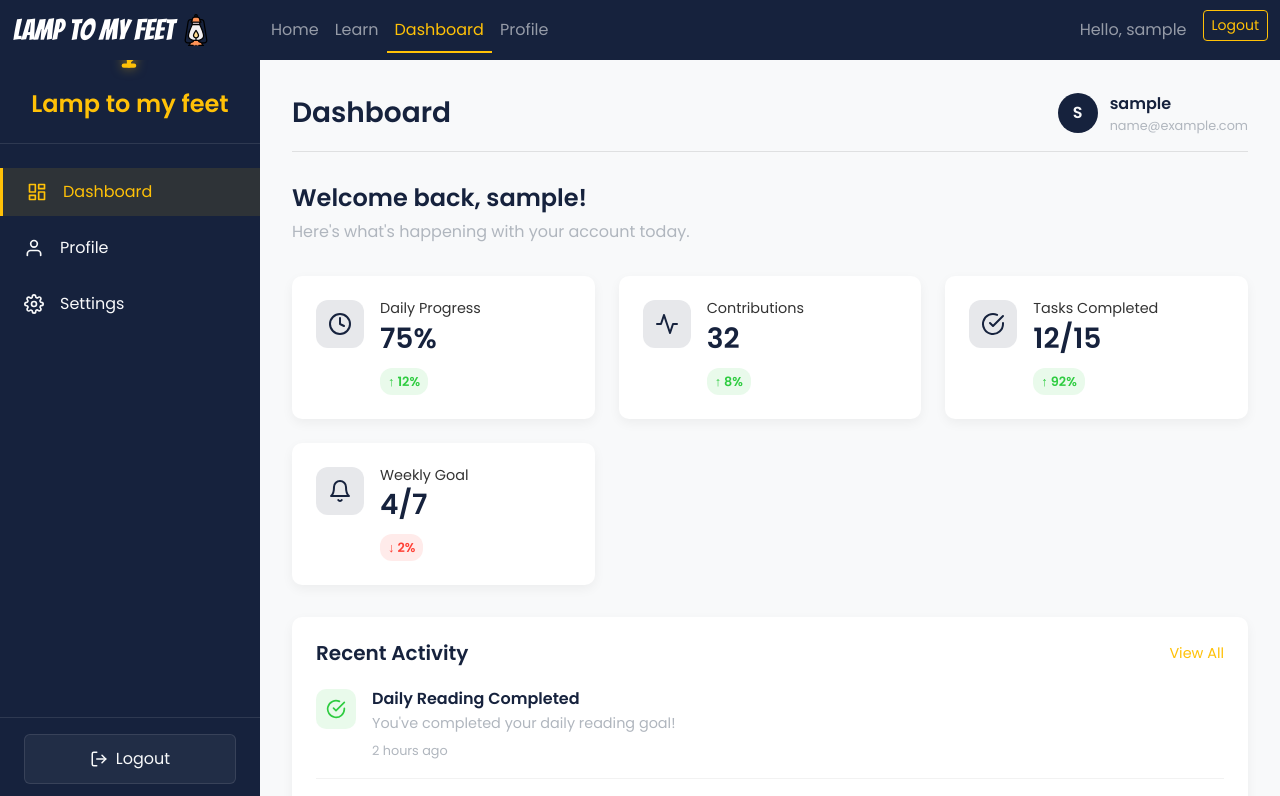
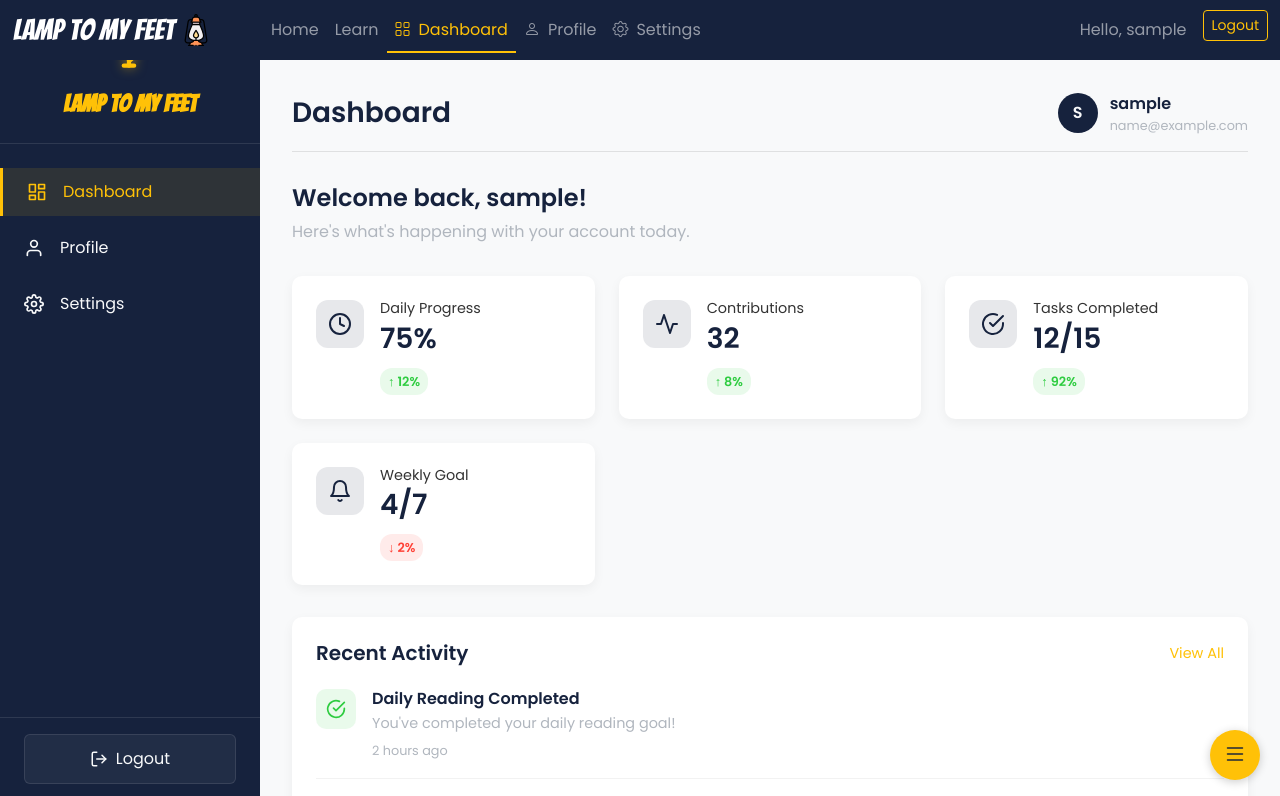
Before and after one commit to marcosdiego1904/front, a React (Vite) app: page /dashboard in a window 1280 px wide. Shown: the top 796 px of the page. Built offline with nearby package versions, Linux system fonts and the light colour scheme; sample sign-in values are in the browser's storage.

Commit message:
upd navbar

```diff
--- a/src/Navbar/index.tsx
+++ b/src/Navbar/index.tsx
@@ -1,15 +1,40 @@
 import { NavLink } from "react-router-dom";
 import 'bootstrap-icons/font/bootstrap-icons.css';
 import imag from '../oil-lamp.png';
-import { useAuth } from "../auth/context/AuthContext"; // Import the auth context
+import { useAuth } from "../auth/context/AuthContext";
+import { useState, useEffect } from "react";
 import "./nav.css";
 
 const Navbar = () => {
   // Get authentication state and functions from context
   const { user, isAuthenticated, logout } = useAuth();
+  // State para controlar la visibilidad del sidebar
+  const [sidebarVisible, setSidebarVisible] = useState(false);
+
+  // Función para alternar la visibilidad del sidebar
+  const toggleSidebar = () => {
+    setSidebarVisible(!sidebarVisible);
+  };
+
+  // Cerrar sidebar al cambiar de ruta o en pantallas grandes
+  useEffect(() => {
+    const handleResize = () => {
+      if (window.innerWidth > 768) {
+        setSidebarVisible(false);
+      }
+    };
+
+    window.addEventListener('resize', handleResize);
+
+    // Cleanup al desmontar
+    return () => {
+      window.removeEventListener('resize', handleResize);
+    };
+  }, []);
 
   const handleLogout = () => {
     logout();
+    setSidebarVisible(false);
   };
 
   return (
@@ -50,12 +75,20 @@ const Navbar = () => {
                 <>
                   <li className="nav-item">
                     <NavLink to="/dashboard" className="nav-link">
+                      <i className="bi bi-grid me-2"></i>
                       Dashboard
                     </NavLink>
                   </li>
                   <li className="nav-item">
                     <NavLink to="/profile" className="nav-link">
+                      <i className="bi bi-person me-2"></i>
                       Profile
+                    </NavLink>
+                  </li>
+                  <li className="nav-item">
+                    <NavLink to="/settings" className="nav-link">
+                      <i className="bi bi-gear me-2"></i>
+                      Settings
                     </NavLink>
                   </li>
                 </>
@@ -86,7 +119,7 @@ const Navbar = () => {
                     </NavLink>
                   </li>
                   <li className="nav-item">
-                    <NavLink to="/register" className="nav-link  ">
+                    <NavLink to="/register" className="nav-link">
                       Register
                     </NavLink>
                   </li>
@@ -96,6 +129,79 @@ const Navbar = () => {
           </div>
         </div>
       </nav>
+
+      {/* Botón para mostrar/ocultar sidebar en pantallas pequeñas */}
+      {isAuthenticated && (
+        <button
+          className="sidebar-toggle-button"
+          onClick={toggleSidebar}
+          aria-label="Toggle sidebar"
+        >
+          <i className={`bi ${sidebarVisible ? 'bi-x' : 'bi-list'}`}></i>
+        </button>
+      )}
+
+      {/* Sidebar para pantallas pequeñas - Solo visible cuando el usuario está autenticado */}
+      {isAuthenticated && (
+        <div className={`mobile-sidebar ${sidebarVisible ? 'show' : ''}`}>
+          <div className="sidebar-header">
+            <div className="lamp-icon">
+              <img src={imag} alt="Lamp Icon" className="sidebar-lamp-icon" />
+            </div>
+            <h1 className="sidebar-title">Lamp to my feet</h1>
+          </div>
+
+          <nav className="sidebar-nav">
+            <ul>
+              <li className="sidebar-item">
+                <NavLink
+                  to="/dashboard"
+                  className={({ isActive }) => isActive ? "sidebar-link active" : "sidebar-link"}
+                  onClick={() => setSidebarVisible(false)}
+                >
+                  <i className="bi bi-grid me-2"></i>
+                  Dashboard
+                </NavLink>
+              </li>
+              <li className="sidebar-item">
+                <NavLink
+                  to="/profile"
+                  className={({ isActive }) => isActive ? "sidebar-link active" : "sidebar-link"}
+                  onClick={() => setSidebarVisible(false)}
+                >
+                  <i className="bi bi-person me-2"></i>
+                  Profile
+                </NavLink>
+              </li>
+              <li className="sidebar-item">
+                <NavLink
+                  to="/settings"
+                  className={({ isActive }) => isActive ? "sidebar-link active" : "sidebar-link"}
+                  onClick={() => setSidebarVisible(false)}
+                >
+                  <i className="bi bi-gear me-2"></i>
+                  Settings
+                </NavLink>
+              </li>
+            </ul>
+          </nav>
+
+          <div className="sidebar-footer">
+            <button onClick={handleLogout} className="logout-button">
+              <i className="bi bi-box-arrow-right me-2"></i>
+              Logout
+            </button>
+          </div>
+        </div>
+      )}
+
+      {/* Overlay para cerrar el sidebar al hacer clic fuera de él */}
+      {sidebarVisible && (
+        <div
+          className="sidebar-overlay"
+          onClick={() => setSidebarVisible(false)}
+        ></div>
+      )}
     </>
   );
 };
--- a/src/Navbar/nav.css
+++ b/src/Navbar/nav.css
@@ -3,6 +3,20 @@
   margin: 0;
   padding: 0;
   box-sizing: border-box;
+}
+
+/* Variables de colores */
+:root {
+  --primary-blue: #16223d;
+  --primary-blue-light: #223356;
+  --primary-blue-dark: #0d1525;
+  --accent-gold: #ffc107;
+  --accent-gold-light: #ffda6a;
+  --accent-gold-dark: #e6a800;
+  --text-light: #f8f9fa;
+  --text-muted: #b0b6be;
+  --bg-light: #f8f9fa;
+  --border-color: rgba(255, 255, 255, 0.1);
 }
 
 /* Navbar General */
@@ -180,6 +194,156 @@
 .navbar-nav{
   margin-left: 20px;
 }
+
+/* Mobile Sidebar */
+.mobile-sidebar {
+  width: 260px;
+  background-color: var(--primary-blue);
+  color: var(--text-light);
+  display: flex;
+  flex-direction: column;
+  position: fixed;
+  top: 0;
+  left: 0;
+  bottom: 0;
+  z-index: 90;
+  transition: transform 0.3s ease;
+  padding-top: 70px; /* Espacio para la navbar fija */
+  box-shadow: 2px 0 10px rgba(0, 0, 0, 0.1);
+}
+
+/* Sidebar header */
+.sidebar-header {
+  padding: 1.5rem;
+  display: flex;
+  flex-direction: column;
+  align-items: center;
+  border-bottom: 1px solid var(--border-color);
+}
+
+.sidebar-lamp-icon {
+  width: 36px;
+  height: 36px;
+  margin-bottom: 1rem;
+  filter: drop-shadow(0 0 8px rgba(255, 193, 7, 0.5));
+}
+
+.sidebar-title {
+  font-size: 1.25rem;
+  font-weight: 700;
+  color: var(--accent-gold);
+  margin: 0;
+  text-align: center;
+  font-family: "Bangers", serif;
+}
+
+/* Sidebar navigation */
+.sidebar-nav {
+  flex: 1;
+  padding: 1.5rem 0;
+  overflow-y: auto;
+}
+
+.sidebar-nav ul {
+  list-style: none;
+  padding: 0;
+  margin: 0;
+}
+
+.sidebar-item {
+  margin-bottom: 0.5rem;
+}
+
+.sidebar-link {
+  display: flex;
+  align-items: center;
+  padding: 0.75rem 1.5rem;
+  color: var(--text-light);
+  text-decoration: none;
+  font-weight: 500;
+  transition: all 0.2s ease;
+}
+
+.sidebar-link:hover {
+  background-color: rgba(255, 255, 255, 0.05);
+  color: var(--accent-gold);
+}
+
+.sidebar-link.active {
+  background-color: rgba(255, 193, 7, 0.1);
+  border-left: 3px solid var(--accent-gold);
+  color: var(--accent-gold);
+}
+
+/* Sidebar footer */
+.sidebar-footer {
+  padding: 1rem 1.5rem;
+  border-top: 1px solid var(--border-color);
+}
+
+.logout-button {
+  display: flex;
+  align-items: center;
+  justify-content: center;
+  width: 100%;
+  padding: 0.75rem;
+  background-color: rgba(255, 255, 255, 0.05);
+  color: var(--text-light);
+  border: 1px solid var(--border-color);
+  border-radius: 6px;
+  font-weight: 500;
+  cursor: pointer;
+  transition: all 0.2s ease;
+}
+
+.logout-button:hover {
+  background-color: rgba(255, 255, 255, 0.1);
+}
+
+/* Sidebar toggle button */
+.sidebar-toggle-button {
+  display: none;
+  position: fixed;
+  bottom: 20px;
+  right: 20px;
+  width: 50px;
+  height: 50px;
+  border-radius: 50%;
+  background-color: var(--accent-gold);
+  color: var(--primary-blue);
+  border: none;
+  font-size: 24px;
+  cursor: pointer;
+  z-index: 1010;
+  box-shadow: 0 2px 10px rgba(0, 0, 0, 0.2);
+  display: flex;
+  align-items: center;
+  justify-content: center;
+  transition: background-color 0.3s, transform 0.3s;
+}
+
+.sidebar-toggle-button:hover {
+  background-color: var(--accent-gold-light);
+  transform: scale(1.05);
+}
+
+.sidebar-toggle-button:active {
+  transform: scale(0.95);
+}
+
+/* Overlay para cerrar sidebar */
+.sidebar-overlay {
+  position: fixed;
+  top: 0;
+  right: 0;
+  bottom: 0;
+  left: 0;
+  background-color: rgba(0, 0, 0, 0.5);
+  z-index: 80;
+  backdrop-filter: blur(3px);
+}
+
+/* Ajustes responsivos */
 @media (max-width: 430px){
   .logo{
     width: 50%;
@@ -187,7 +351,23 @@
   .navbar-nav{
     margin-left: 0px;
   }
+
+  /* Mostrar sidebar en pantallas pequeñas */
+  .mobile-sidebar {
+    transform: translateX(-100%); /* Oculto por defecto */
   }
+
+  /* Mostrar sidebar cuando se hace clic en el botón de menú */
+  .mobile-sidebar.show {
+    transform: translateX(0);
+  }
+
+  /* Mostrar botón de toggle en pantallas pequeñas */
+  .sidebar-toggle-button {
+    display: flex;
+  }
+}
+
 @media (max-width: 414px){
   .logo{
     width: 60%;
@@ -196,13 +376,12 @@
     margin-left: 0px;
   }
 }
+
 @media (min-width: 1025px) {
   .logo{
-
     width: 16%;
     text-align: center;
     font-size: 29px;
-
     font-family: "Bangers", serif;
     font-style: normal;
     font-weight: 400;
@@ -210,4 +389,9 @@
   .navbar-nav{
     margin-left: 50px;
   }
+
+  /* Ocultar sidebar en pantallas grandes */
+  .mobile-sidebar {
+    display: none;
   }
+}
```
Lines whose indentation alone changed are shown as unchanged.
